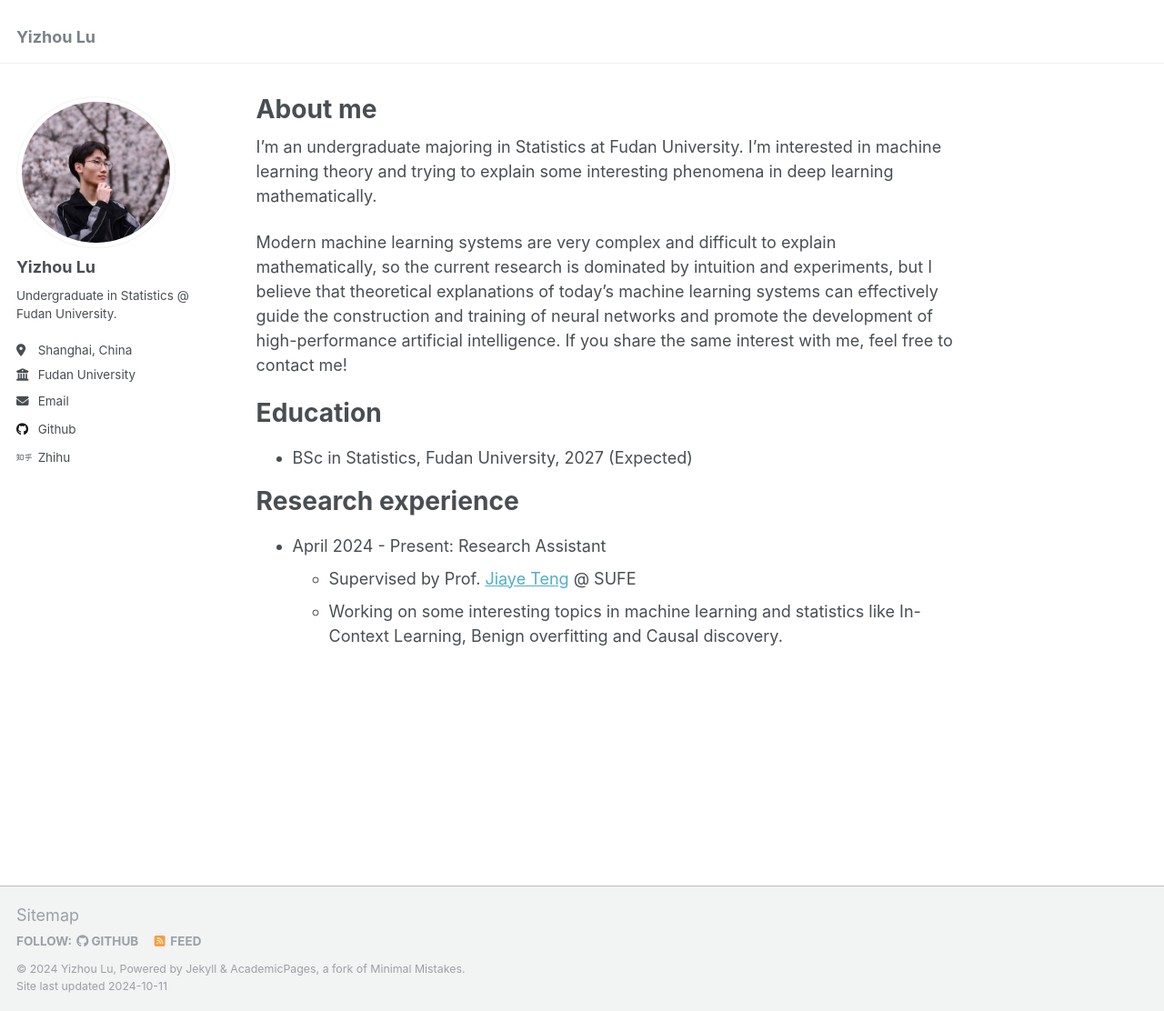
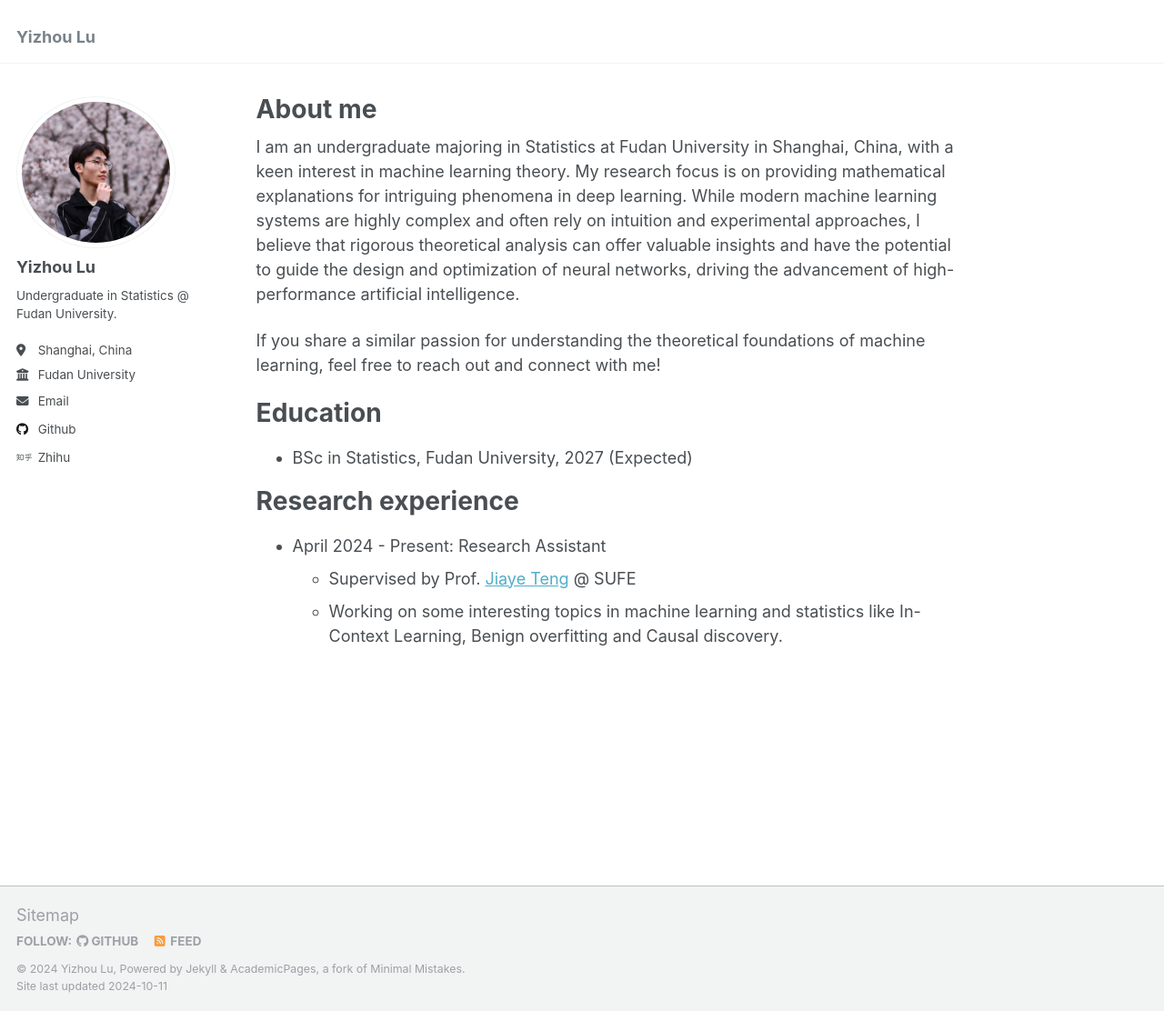
Before and after one commit to FDULeolu/FDULeolu.github.io, a Jekyll site: the page built from _pages/about.md, in a window 1280 px wide and 1112 px high. Shown: the whole window at 91% size. Built offline with Jekyll 4.4.1, drawn with Linux system fonts in a browser that asks for light colours.

Commit message:
modify about me

```diff
--- a/_pages/about.md
+++ b/_pages/about.md
@@ -7,9 +7,9 @@ redirect_from:
   - /about.html
 ---
 
-I'm an undergraduate majoring in Statistics at Fudan University. I'm interested in machine learning theory and trying to explain some interesting phenomena in deep learning mathematically.
+I am an undergraduate majoring in Statistics at Fudan University in Shanghai, China, with a keen interest in machine learning theory. My research focus is on providing mathematical explanations for intriguing phenomena in deep learning. While modern machine learning systems are highly complex and often rely on intuition and experimental approaches, I believe that rigorous theoretical analysis can offer valuable insights and have the potential to guide the design and optimization of neural networks, driving the advancement of high-performance artificial intelligence.
 
-Modern machine learning systems are very complex and difficult to explain mathematically, so the current research is dominated by intuition and experiments, but I believe that theoretical explanations of today's machine learning systems can effectively guide the construction and training of neural networks and promote the development of high-performance artificial intelligence. If you share the same interest with me, feel free to contact me!
+If you share a similar passion for understanding the theoretical foundations of machine learning, feel free to reach out and connect with me!
 
 
 
```
